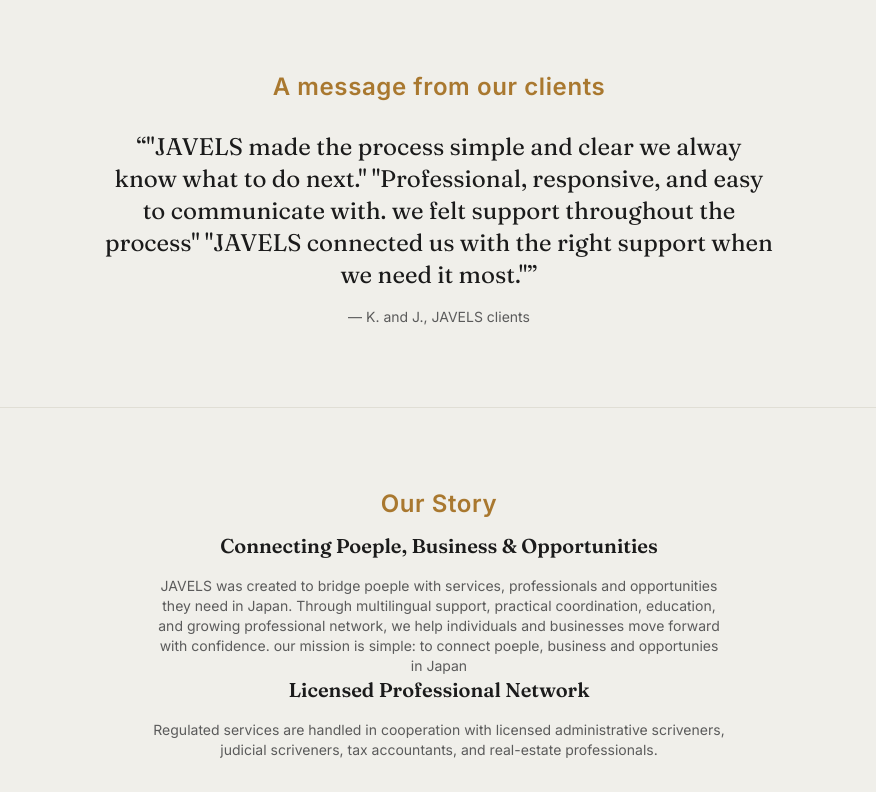
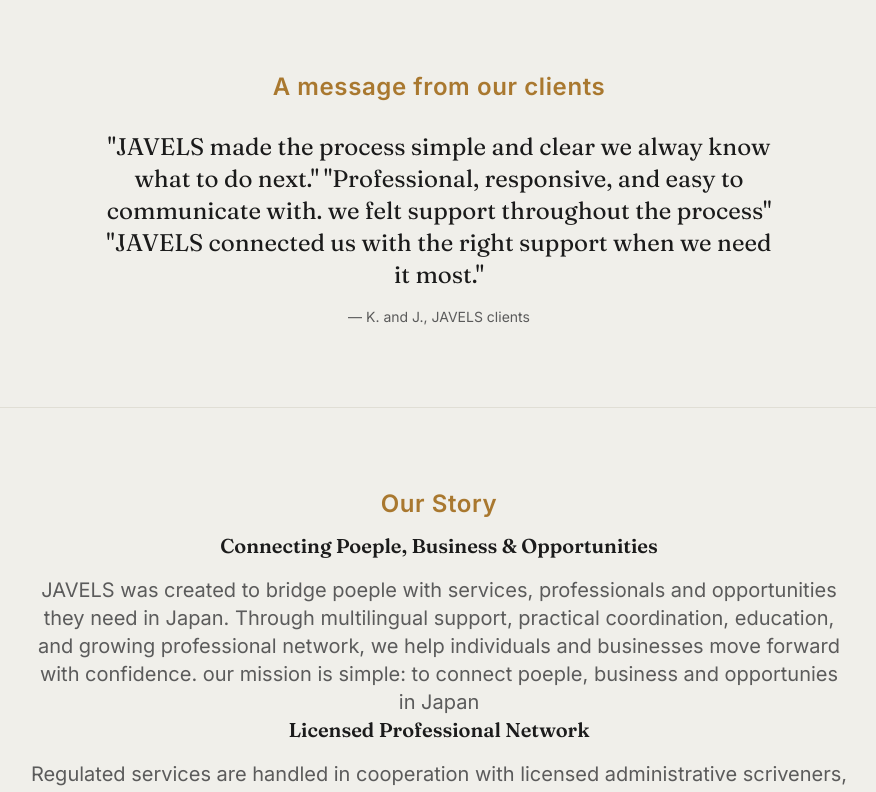
Before and after one commit to technicpro2010-lab/Afghanyouth, a React (Vite) app: page / in a window 1280 px wide. Shown: the part 620-1412 px from the top of the page, without its empty margins (201-1077 px from the left). Built offline with nearby package versions, Linux system fonts and the light colour scheme.

Commit message:
what next

```diff
--- a/src/components/FeaturedQuote.jsx
+++ b/src/components/FeaturedQuote.jsx
@@ -4,12 +4,12 @@
       <div className="section-inner max-w-2xl mx-auto flex flex-col items-center gap-4">
         <span className="eyebrow">A message from our clients</span>
         <blockquote className="font-display text-xl md:text-2xl text-navy-900 leading-snug">
-          &ldquo;"JAVELS made the process simple and clear we alway know
+          "JAVELS made the process simple and clear we alway know
           what to do next."
           "Professional, responsive, and easy to communicate with.
           we felt support throughout the process"
           "JAVELS connected us with the right support
-           when we need it most."&rdquo;
+           when we need it most."
         </blockquote>
         <p className="text-sm text-ink-soft">— K. and J., JAVELS clients</p>
       </div>
--- a/src/components/OurStory.jsx
+++ b/src/components/OurStory.jsx
@@ -14,7 +14,7 @@
         <div className="flex flex-col items-center">
           <span className="eyebrow">Our Story</span>
           <h3>Connecting Poeple, Business & Opportunities</h3>
-          <p className="mx-auto mt-4 text-sm text-center">
+          <p className="mx-auto mt-4 text-xl text-center">
             JAVELS was created to bridge poeple with services, professionals and opportunities
             they need in Japan.
             Through multilingual support, practical coordination, education, and
@@ -26,7 +26,7 @@
             {highlights.map((h) => (
             <div key={h.title} className="flex flex-col items-center text-center">
               <h3>{h.title}</h3>
-              <p className="mt-4 text-sm text-center mx-auto">{h.desc}</p>
+              <p className="mt-4 text-xl text-center mx-auto">{h.desc}</p>
             </div>
           ))}
         </div>
```
